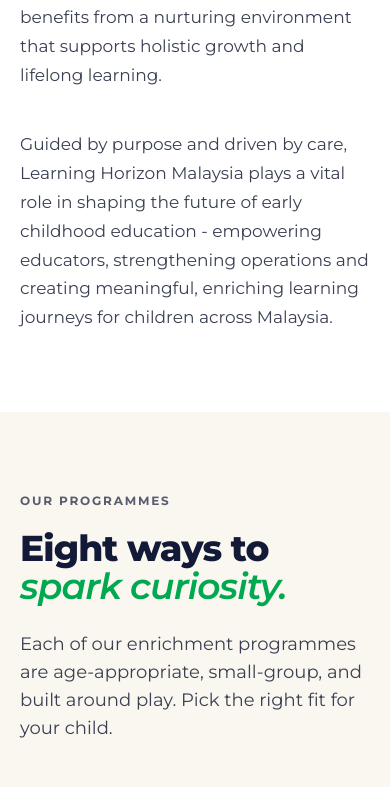
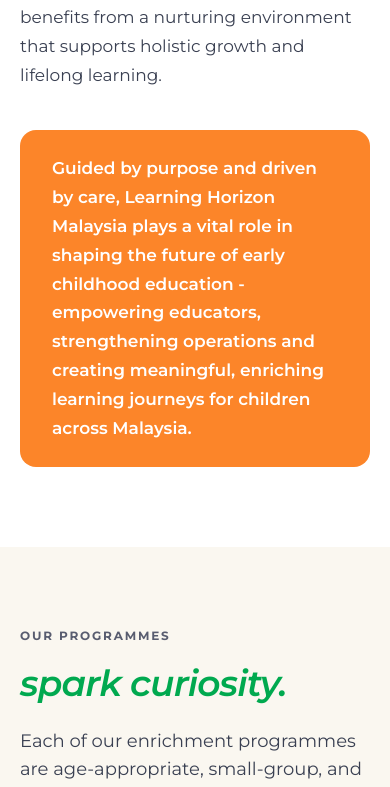
Before and after one commit to Caspiands/lhmicrosite, a React (Vite) app: page / in a window 390 px wide. Shown: the part 1564-2351 px from the top of the page. Built offline with nearby package versions, Linux system fonts and the light colour scheme.

Commit message:
removed phone no.& WA link + minor styling updates

```diff
--- a/src/app/components/Footer.tsx
+++ b/src/app/components/Footer.tsx
@@ -31,17 +31,6 @@
             </p>
             <a href="mailto:enquiry@learninghorizon.asia" className="block text-[15px] hover:underline">
               enquiry@learninghorizon.asia
-            </a>
-            <a href="tel:+60362053033" className="block text-[15px] hover:underline mt-1">
-              +603 6205 3033
-            </a>
-            <a
-              href="https://wa.me/60362053033"
-              target="_blank"
-              rel="noopener noreferrer"
-              className="block text-[15px] hover:underline mt-1"
-            >
-              WhatsApp us
             </a>
           </div>
 
--- a/src/app/components/Nav.tsx
+++ b/src/app/components/Nav.tsx
@@ -26,7 +26,6 @@
           <p>busybeesasia.my&ensp;/&ensp;Learning Horizon&ensp;/&ensp;Holiday Camp 2026</p>
           <div className="flex gap-6">
             <p>✉&ensp;enquiry@learninghorizon.asia</p>
-            <p>📞&ensp;+603 6205 3033</p>
           </div>
         </div>
       </div>
--- a/src/app/components/SinglePage.tsx
+++ b/src/app/components/SinglePage.tsx
@@ -337,15 +337,17 @@
         </div>
 
         <ScrollReveal delay={0.15}>
+          <div className="mt-10 max-w-[860px] bg-[#FC8529] rounded-2xl px-8 py-6">
             <p
-            className="mt-10 text-[var(--ink-body)] text-[17px] leading-[1.7] max-w-[860px]"
-            style={{ fontFamily: "var(--font-body)" }}
+              className="text-[#ffffff] text-[17px] leading-[1.7]"
+              style={{ fontFamily: "var(--font-body)", fontWeight: 600 }}
             >
               Guided by purpose and driven by care, Learning Horizon Malaysia plays a vital role in
               shaping the future of early childhood education - empowering educators, strengthening
               operations and creating meaningful, enriching learning journeys for children across
               Malaysia.
             </p>
+          </div>
         </ScrollReveal>
       </div>
     </section>
@@ -369,7 +371,6 @@
                 className="text-4xl lg:text-[56px] leading-[1.05] tracking-tight text-[var(--brand-navy)]"
                 style={{ fontFamily: "var(--font-display)", fontWeight: 800 }}
               >
-                Eight ways to{" "}
                 <span className="italic" style={{ fontWeight: 600, color: "#00A94F" }}>
                   spark curiosity.
                 </span>
```
Lines whose indentation alone changed are shown as unchanged.
